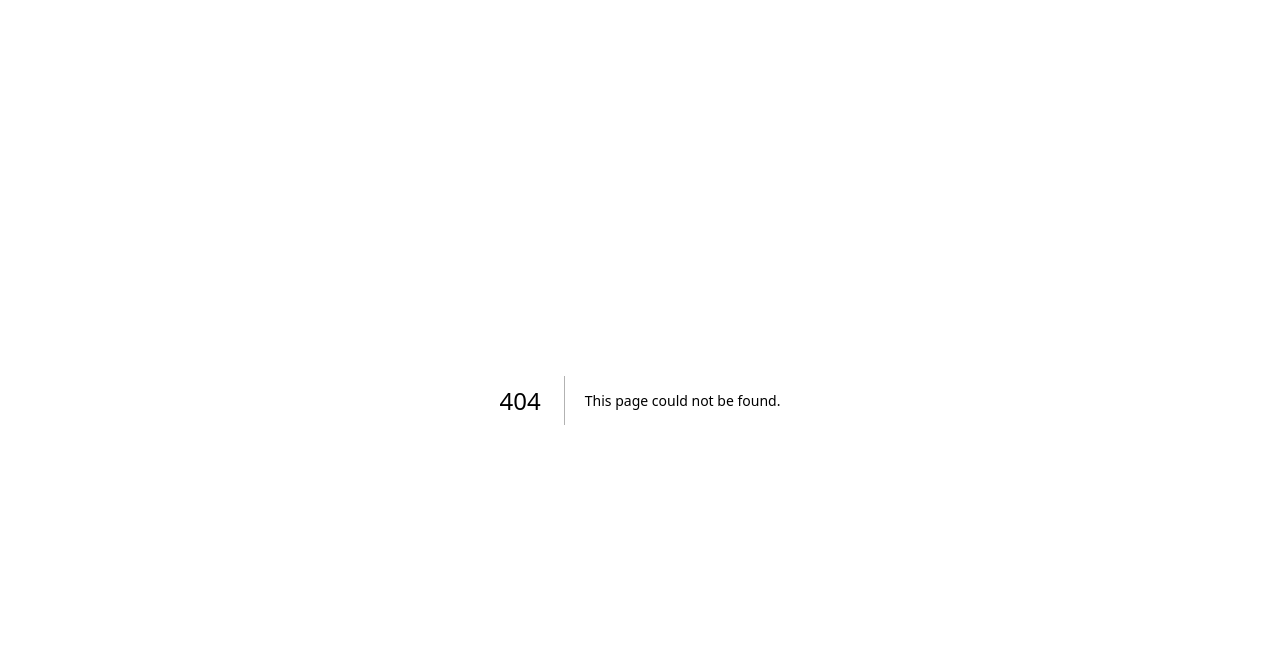
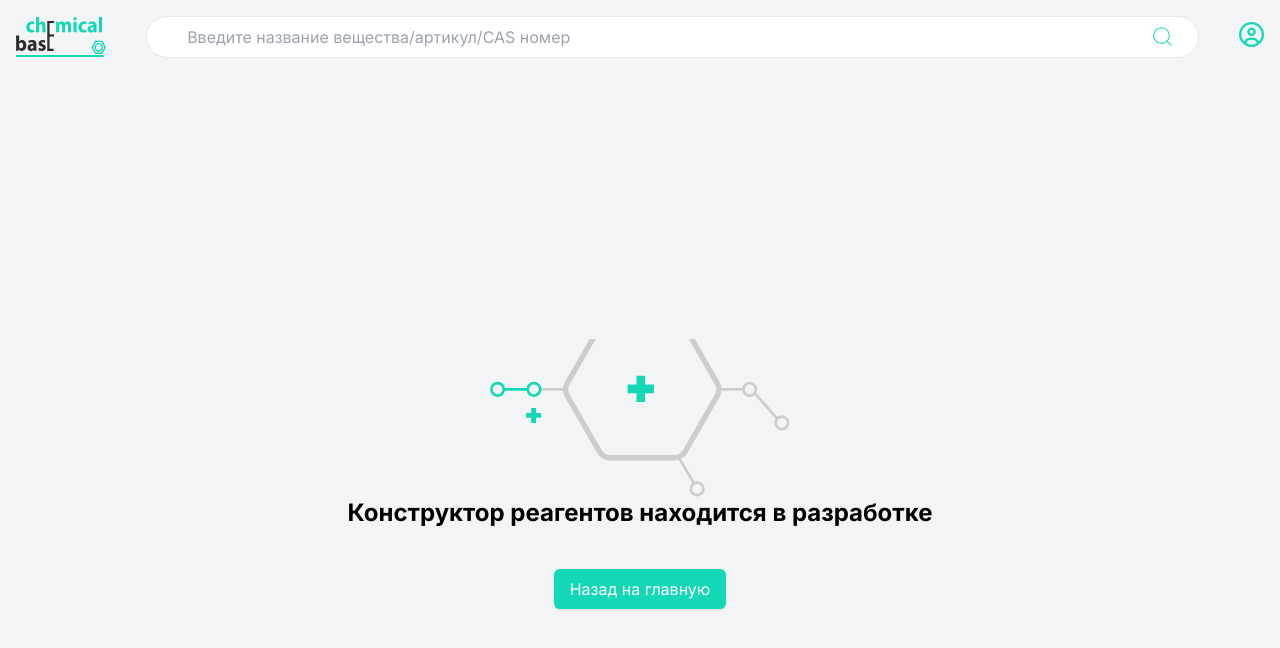
Before and after one commit to Max41125/Kimix-Next, a Next.js app: page /constructor in a window 1280 px wide. Before the commit this address had no page. Shown: the top 648 px of the page. Built offline with nearby package versions, Linux system fonts and the light colour scheme.

Commit message:
fix add and remove product

```diff
--- a/src/app/components/Personal/Role/SellerContent.js
+++ b/src/app/components/Personal/Role/SellerContent.js
@@ -10,7 +10,7 @@ const SellerContent = ({ userId, userToken }) => {
   const [chemicals, setChemicals] = useState([]);
   const [selectedProducts, setSelectedProducts] = useState([]);
   const [userProducts, setUserProducts] = useState([]);
-
+  const csrfUrl = 'https://test.kimix.space/sanctum/csrf-cookie';
   // Получение всех товаров пользователя при загрузке компонента
   useEffect(() => {
     const fetchUserProducts = async () => {
@@ -54,13 +54,21 @@ const SellerContent = ({ userId, userToken }) => {
 
   const handleSubmit = async () => {
     try {
+
+
       const productIds = selectedProducts.map(product => product.id);
+      await axios.get(csrfUrl, {
+        withCredentials: true,
+
+    });
       await axios.put(`https://test.kimix.space/api/users/${userId}/products`,
         { products: productIds },
         {
           headers: {
             Authorization: `Bearer ${userToken}`
-          }
+          },
+          withCredentials: true,
+          withXSRFToken:true,
         }
       );
       alert('Товары успешно обновлены!');
@@ -72,11 +80,17 @@ const SellerContent = ({ userId, userToken }) => {
 
   const handleRemoveProduct = async (productId) => {
     try {
+      await axios.get(csrfUrl, {
+        withCredentials: true,
+
+    });
       await axios.delete(`https://test.kimix.space/api/users/${userId}/products`, {
         data: { products: [productId] },
         headers: {
           Authorization: `Bearer ${userToken}`
-        }
+        },
+        withCredentials: true,
+        withXSRFToken:true,
       });
       setUserProducts(prevProducts => prevProducts.filter(product => product.id !== productId));
     } catch (error) {
--- /dev/null
+++ b/src/app/constructor/page.js
@@ -0,0 +1,27 @@
+import Link from 'next/link';
+import Header from "@/app/components/Module/Header"; // импортируем Header
+import { UserProvider } from '@/app/components/Auth/UserProvider';
+import ConstructorIcon from '/public/constructor.svg';
+import Image from "next/image";
+
+
+const ConstructorPage = () => {
+  return (
+    <>
+      <UserProvider>
+        <Header />
+
+      </UserProvider>
+
+    <div className="flex flex-col items-center justify-center min-h-screen bg-gray-100 p-4">
+        <Image src={ConstructorIcon} width={300} height={200} /> {/* Adjust size as needed */}
+      <h1 className="text-2xl font-bold mb-4">Конструктор реагентов находится в разработке</h1>
+      <Link href="/" className="mt-6 px-4 py-2 bg-[#14D8B5] text-white rounded-md shadow hover:bg-emerald-600 transition duration-200">
+        Назад на главную
+      </Link>
+    </div>
+    </>
+  );
+};
+
+export default ConstructorPage;
--- a/src/app/page.js
+++ b/src/app/page.js
@@ -2,15 +2,32 @@
 
 import Header from "./components/Module/Header"; // импортируем Header
 import { UserProvider } from './components/Auth/UserProvider';
+import Link from "next/link";
+import Image from "next/image";
+import AuthIcon from '/public/auth.svg';
+import ConstructorIcon from '/public/constructor.svg';
 
 export default function Home() {
   return (
+
     <main >
       <UserProvider>
         <Header />
 
       </UserProvider>
+      <div className="flex justify-center container mx-auto space-x-4 mt-10">
+      {/* User Authentication Block */}
+      <Link href="/auth" className="flex flex-col items-center w-full   rounded-lg  shadow-lg hover:bg-gray-100 transition duration-200">
+        <Image src={AuthIcon} width={200} height={100}  /> {/* Adjust size as needed */}
+        <span className="text-lg font-semibold my-8">Вход в личный кабинет</span>
+      </Link>
 
+      {/* Reagents Constructor Block */}
+      <Link href="/constructor" className="flex flex-col items-center w-full rounded-lg shadow-lg hover:bg-gray-100 transition duration-200">
+        <Image src={ConstructorIcon} width={300} height={200} /> {/* Adjust size as needed */}
+        <span className="text-lg font-semibold my-8">Конструктор реагентов</span>
+      </Link>
+    </div>
 
     </main>
   );
```
Also changed, not shown: public/auth.svg (added), public/constructor.svg (added).
